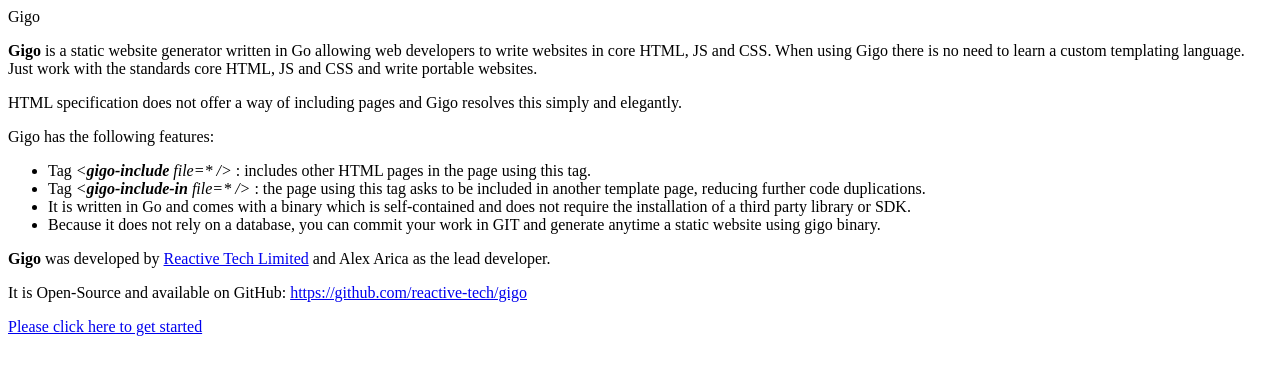
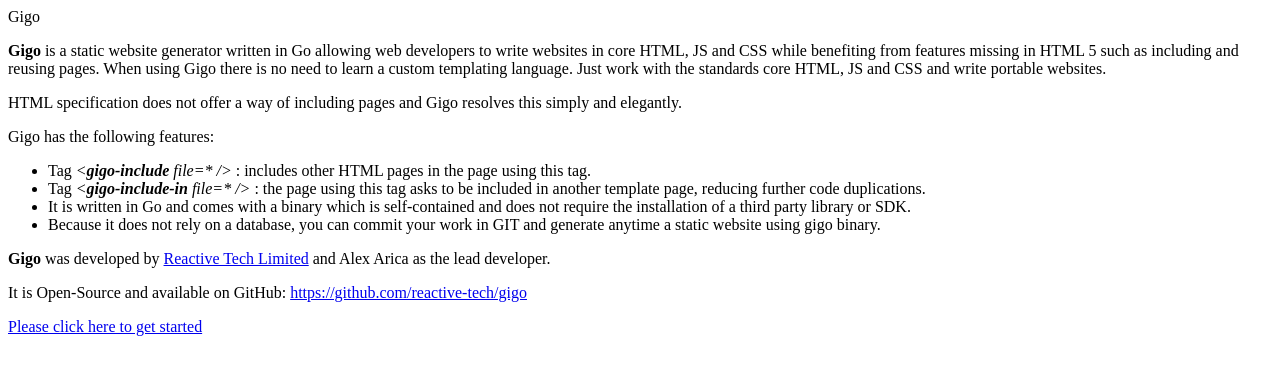
Before and after one commit to reactive-tech/gigo-website, a plain HTML site: page index.html in a window 1280 px wide. Drawn offline with Linux system fonts and the light colour scheme.

Commit message:
Updated home page

```diff
--- a/index.html
+++ b/index.html
@@ -6,7 +6,8 @@
                 <article>
                     <p>
                         <b>Gigo</b> is a static website generator written in Go allowing web developers to write
-                        websites in core HTML, JS and CSS. When using Gigo there is no need to learn a custom templating
+                        websites in core HTML, JS and CSS while benefiting from features missing in HTML 5 such as
+                        including and reusing pages. When using Gigo there is no need to learn a custom templating
                         language. Just work with the standards core HTML, JS and CSS and write portable websites.
                     </p>
                         <p>HTML specification does not offer a way of including pages and Gigo resolves this simply and elegantly.</p>
```
Also changed, not shown: includes/header.html (+1 -1 lines).
